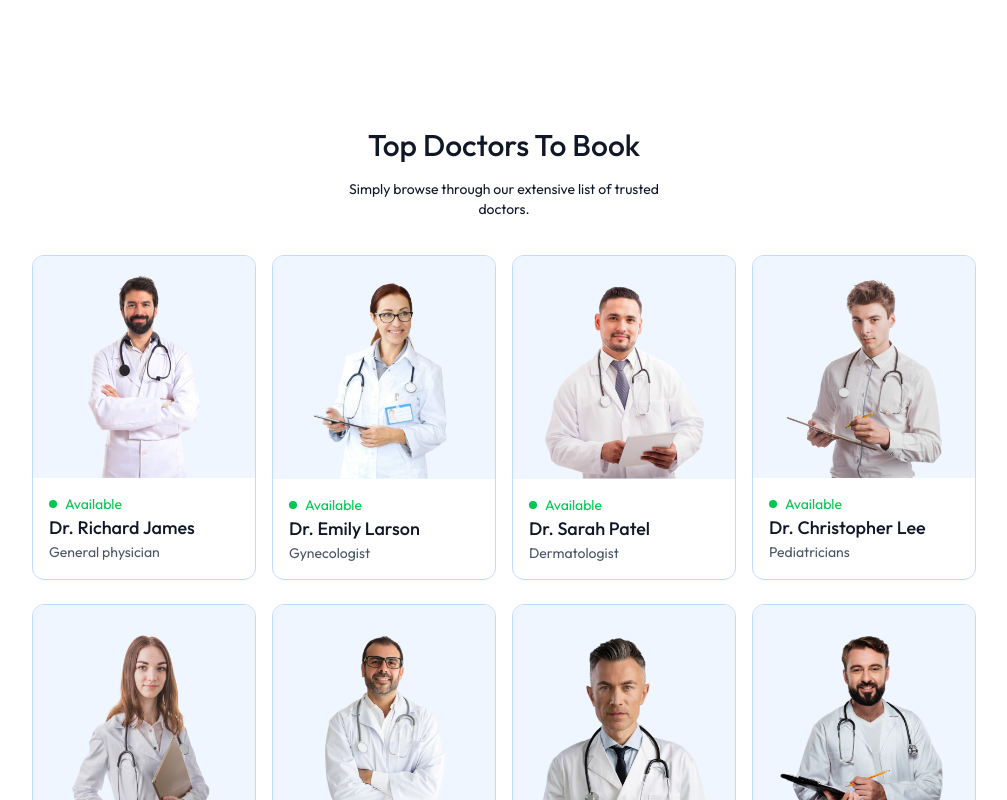
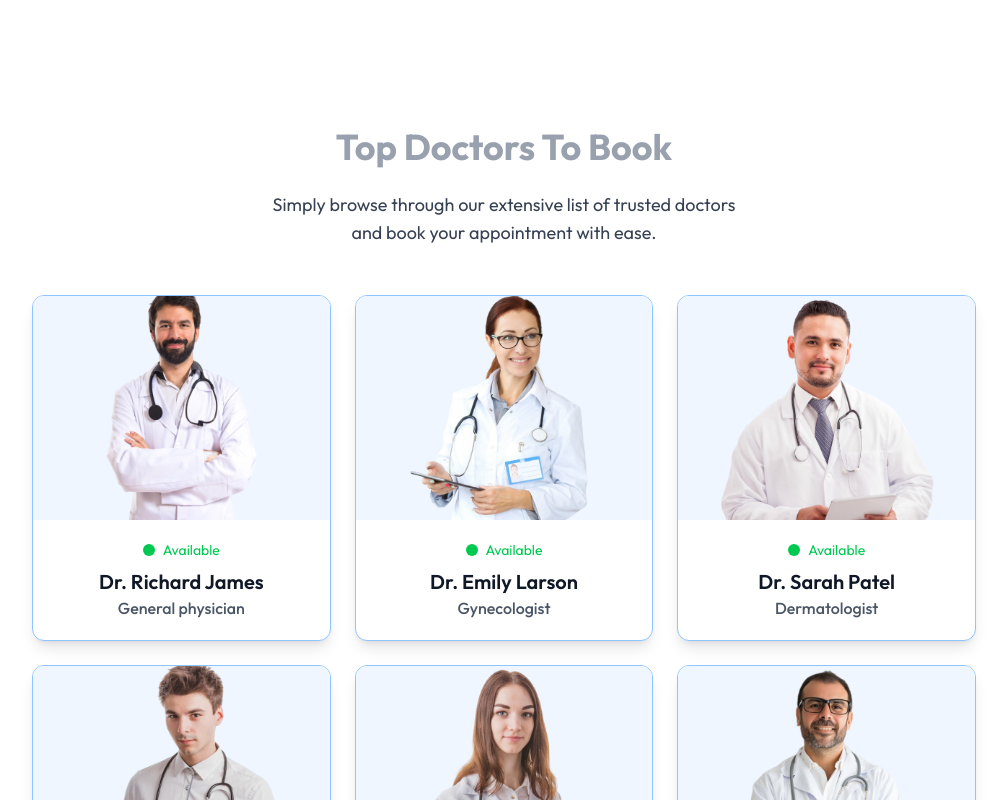
Before and after one commit to Anurag-Kuche/Prescript, a React (Vite) app: page / in a window 1280 px wide. Shown: the part 960-1760 px from the top of the page, without its empty margins (136-1143 px from the left). Built offline with nearby package versions, Linux system fonts and the light colour scheme.

Commit message:
styled more

```diff
--- a/src/components/TopDoctors.jsx
+++ b/src/components/TopDoctors.jsx
@@ -1,35 +1,49 @@
-import { useNavigate } from "react-router-dom"
+import { useNavigate } from "react-router-dom";
 import { useContext } from "react";
-import App from "../App";
 import { AppContext } from "../context/AppContext";
 
-
 const TopDoctors = () => {
-  const navigate=useNavigate();
-  const {doctors}=useContext(AppContext)
+  const navigate = useNavigate();
+  const { doctors } = useContext(AppContext);
   return (
-    <div className="flex flex-col items-center gap-4 my-16 text-gray-900 md:mx-10">
-      <h1 className="text-3xl font-medium ">Top Doctors To Book</h1>
-      <p className="sm:w-1/3 text-center text-sm">Simply browse through our extensive list of trusted doctors.</p>
-      <div className="w-full grid grid-cols-[repeat(auto-fill,minmax(200px,1fr))] gap-4 pt-5 gap-y-6 px-3 sm:px-0">
-        {doctors.slice(0,10).map((item,index)=>(
-
-        <div onClick={() =>{ navigate(`/appointment/${item._id}`);scroll(0,0)}}className="border border-blue-200 rounded-xl overflow-hidden cursor-pointer hover:translate-y-[-10px]  trasition-all duration-500" key={index}>
-            <img className="bg-blue-50" src={item.image} alt="" />
-            <div className="p-4">
-                <div className="flex items-center gap-2 text-sm text-center text-green-500">
-                    <p className="w-2 h-2 bg-green-500 rounded-full"></p><p>Available</p>
-                </div>
-                <p className="text-gray-900 text-lg font-medium">{item.name}</p>
-                <p className="text-gray-600 text-sm">{item.speciality}</p>
+    <div className="flex flex-col items-center gap-6 my-16 text-gray-900 md:mx-10">
+      <h1 className="text-4xl font-bold text-gray-400">Top Doctors To Book</h1>
+      <p className="sm:w-1/2 text-center text-lg text-gray-700">
+        Simply browse through our extensive list of trusted doctors and book your appointment with ease.
+      </p>
+      <div className="w-full grid grid-cols-[repeat(auto-fill,minmax(220px,1fr))] gap-6 pt-6 px-4 sm:px-0">
+        {doctors.slice(0, 10).map((item, index) => (
+          <div
+            onClick={() => {
+              navigate(`/appointment/${item._id}`);
+              scroll(0, 0);
+            }}
+            className="border border-blue-300 rounded-xl overflow-hidden cursor-pointer shadow-lg transition-transform duration-500 hover:-translate-y-2 bg-white"
+            key={index}
+          >
+            <img className="w-full h-56 object-cover bg-blue-50" src={item.image} alt={item.name} />
+            <div className="p-5 text-center">
+              <div className="flex justify-center items-center gap-2 text-sm text-green-500 mb-2">
+                <p className="w-3 h-3 bg-green-500 rounded-full"></p>
+                <p>Available</p>
+              </div>
+              <p className="text-gray-900 text-xl font-semibold">{item.name}</p>
+              <p className="text-gray-600 text-base font-medium">{item.speciality}</p>
             </div>
-        </div>
-
+          </div>
         ))}
       </div>
-      <button onClick={()=>{navigate("/doctors");scrollTo(0,0)}} className="bg-blue-200 text-gray-600 px-12 py-3 rounded-full mt-10">More</button>
+      <button
+        onClick={() => {
+          navigate("/doctors");
+          scrollTo(0, 0);
+        }}
+        className="bg-gray-500 text-white px-12 py-3 rounded-full mt-10 text-lg font-semibold shadow-md hover:bg-blue-600 transition-transform duration-300 hover:scale-105"
+      >
+        More
+      </button>
     </div>
-  )
-}
+  );
+};
 
-export default TopDoctors
+export default TopDoctors;
```
